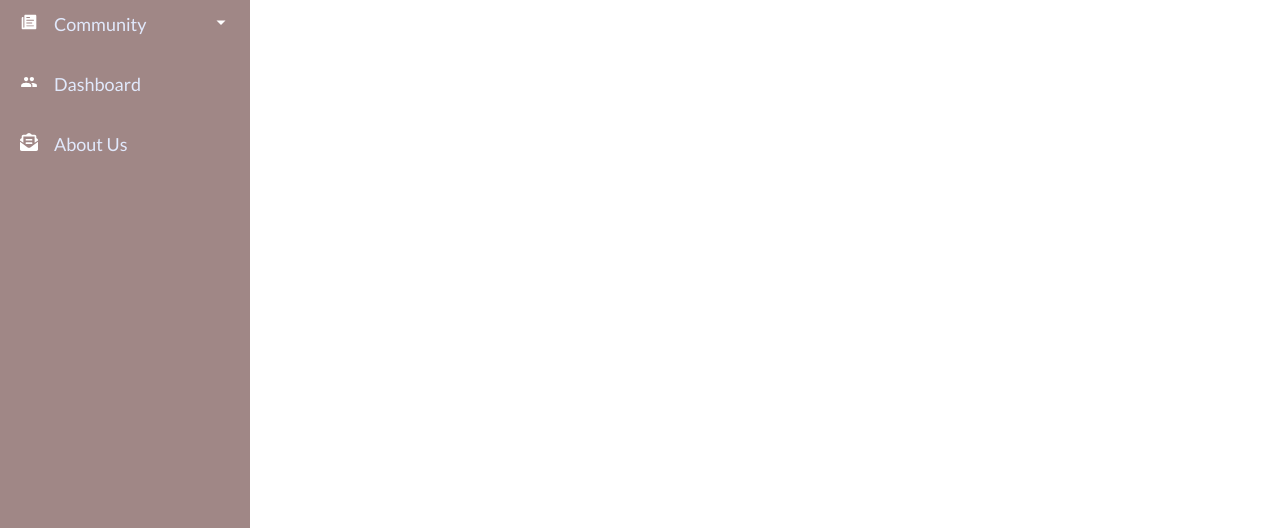
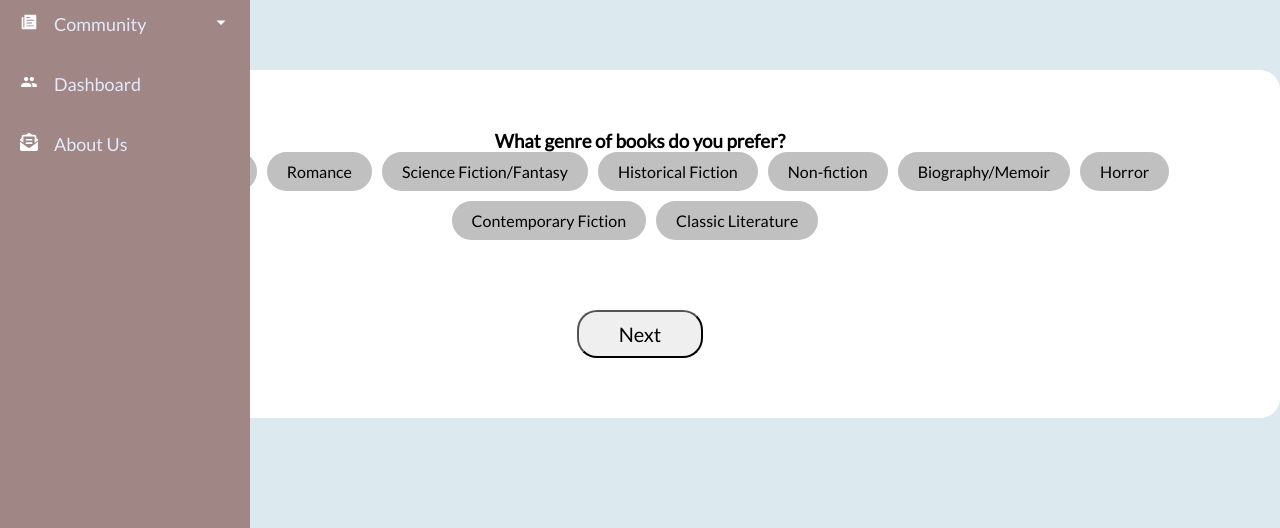
Before and after one commit to CatalinaBedoya1/between_the_lines, a React (Create React App) app: page /quiz in a window 1280 px wide. Shown: the part 206-734 px from the top of the page. Built offline with nearby package versions, Linux system fonts and the light colour scheme.

Commit message:
quiz feature and searchresults

```diff
--- a/src/index.js
+++ b/src/index.js
@@ -21,14 +21,17 @@ import Dashboard from "./routes/Dashboard";
 import AboutUs from "./routes/AboutUs";
 import Login from "./routes/Login";
 import SignUpPage from "./routes/SignUpPage";
+import Quiz from "./routes/Quiz";
 import "./App.css";
-import Quiz from "./routes/Quiz";
+import SearchResultsPage from "./routes/SearchResultsPage";
+
+
 
 
 
 const router = createBrowserRouter(createRoutesFromElements(
     <Route element={<AppLayout />}>
-        <Route path="/" element={<Home />}  />
+        <Route path="/home" element={<Home />}  />
         <Route path="/discover" element={<Discover />}  />
         <Route path="/discover/whatsTrending" element={<WhatsTrending />} />
         <Route path="/discover/genres" element={<Genres />} />
@@ -41,7 +44,11 @@ const router = createBrowserRouter(createRoutesFromElements(
         <Route path="/aboutus" element={<AboutUs />} />
         <Route path="/login" element={<Login />} />
         <Route path="/signUp" element={<SignUpPage />} />
+        <Route path="/searchResultsPage" element={<SearchResultsPage />} />
         <Route path="/quiz" element={<Quiz />} />
+
+
+
     </Route>
 ))
 
--- /dev/null
+++ b/src/routes/Quiz.js
@@ -0,0 +1,204 @@
+import React, { useState } from 'react';
+import styled from 'styled-components';
+
+// Styled components for styling
+const Container = styled.div`
+  display: flex;
+  justify-content: center;
+  align-items: center;
+  height: 100vh;
+  background-color: #DCE9EF;
+`;
+
+const QuizContent = styled.div`
+  text-align: center;
+`;
+
+const QuestionBubble = styled.div`
+  display: inline-block;
+  background-color: #FFFFFF;
+  border-radius: 20px;
+  padding: 60px;
+  margin-bottom: 60px;
+`;
+
+const OptionsContainer = styled.div`
+  display: flex;
+  flex-wrap: wrap;
+  justify-content: center;
+  margin-bottom: 40px;
+`;
+
+const OptionBubble = styled.div`
+  display: inline-block;
+  background-color: ${({ selected }) => (selected ? '#007bff' : '#c0c0c0')};
+  color: ${({ selected }) => (selected ? '#ffffff' : '#000000')};
+  border-radius: 20px;
+  padding: 10px 20px;
+  margin: 0 10px 10px 0;
+  cursor: pointer;
+  transition: background-color 0.3s ease, color 0.3s ease;
+
+  &:hover {
+    background-color: ${({ selected }) => (selected ? '#007bff' : '#a0a0a0')};
+  }
+`;
+
+const NextButton = styled.button`
+  margin-top: 20px;
+  padding: 10px 40px;
+  border-radius: 20px;
+  font-size: 20px;
+  transition: background-color 0.3s ease; /* Add transition for smooth effect */
+
+  &:hover {
+    background-color: #0056b3; /* Change background color on hover */
+  }
+`;
+
+const SubmitButton = styled.button`
+  margin-top: 20px;
+`;
+
+const Recommendations = styled.div`
+  margin-top: 40px;
+  background-color: #f8f8f8;
+  padding: 20px;
+  border-radius: 10px;
+  box-shadow: 0px 0px 10px rgba(0, 0, 0, 0.1);
+`;
+
+const RecommendationItem = styled.div`
+  margin-bottom: 20px;
+`;
+
+const RecommendationTitle = styled.h4`
+  margin-bottom: 10px;
+`;
+
+const RecommendationDetails = styled.p`
+  font-size: 16px;
+  line-height: 1.5;
+`;
+
+const RecommendationImage = styled.img`
+  max-width: 100%;
+  height: auto;
+  border-radius: 5px;
+  margin-bottom: 10px;
+`;
+
+const Quiz = () => {
+  const [userPreferences, setUserPreferences] = useState({});
+  const [currentQuestion, setCurrentQuestion] = useState(0);
+  const [isSubmitted, setIsSubmitted] = useState(false);
+  const [recommendation, setRecommendation] = useState(null);
+
+  const handleAnswerSelection = (questionId, answer) => {
+    setUserPreferences({ ...userPreferences, [questionId]: answer });
+  };
+
+  const quizQuestions = [
+    {
+      id: 1,
+      question: "What genre of books do you prefer?",
+      options: ["Mystery/Thriller", "Romance", "Science Fiction/Fantasy", "Historical Fiction", "Non-fiction", "Biography/Memoir", "Horror", "Contemporary Fiction", "Classic Literature"]
+    },
+    {
+      id: 2,
+      question: "How long do you prefer your books to be?",
+      options: ["Short (less than 300 pages)", "Medium (300-500 pages)", "Long (more than 500 pages)"]
+    },
+    {
+      id: 3,
+      question: "How fast do you typically read?",
+      options: ["Slow (1-2 weeks per book)", "Moderate (3-4 days per book)", "Fast (1-2 days per book)"]
+    },
+    {
+      id: 4,
+      question: "What type of writing style do you enjoy?",
+      options: ["Descriptive and lyrical", "Concise and to the point", "Dialogue-heavy and conversational"]
+    },
+    {
+      id: 5,
+      question: "What kind of characters do you prefer?",
+      options: ["Complex and morally ambiguous", "Relatable and everyday people", "Larger-than-life and heroic"]
+    },
+    {
+      id: 6,
+      question: "What type of plot do you find most engaging?",
+      options: ["Twisty and full of surprise", "Slow-burn and character-driven", "Fast-paced and action-packed"]
+    },
+    {
+      id: 7,
+      question: "What settings do you prefer in books?",
+      options: ["Urban and modern cities","Rural and countryside","Historical periods and settings"]
+    }
+  ];
+
+  const handleNextQuestion = () => {
+    setCurrentQuestion(currentQuestion + 1);
+  };
+
+  const handleQuizSubmit = () => {
+    setIsSubmitted(true);
+    // Construct search terms from user preferences
+    const searchTerms = Object.values(userPreferences).join('+');
+    // Fetch book recommendations from Google Books API based on user preferences
+    fetch(`https://www.googleapis.com/books/v1/volumes?q=${searchTerms}&key=AIzaSyCSGZabU9B0s_HlH9cmg7BBCjxFQZl0x3g`)
+      .then(response => response.json())
+      .then(result => {
+        // Extract the first book recommendation from the response
+        const firstBook = result.items[0];
+        // Set recommendation state with the first book recommendation
+        setRecommendation(firstBook);
+      })
+      .catch(error => {
+        console.error('Error fetching recommendations:', error);
+      });
+  };
+
+  return (
+    <Container>
+      <QuizContent>
+        <QuestionBubble>
+          <h3>{quizQuestions[currentQuestion].question}</h3>
+          <OptionsContainer>
+            {quizQuestions[currentQuestion].options.map((option) => (
+              <OptionBubble
+                key={option}
+                selected={userPreferences[quizQuestions[currentQuestion].id] === option}
+                onClick={() => handleAnswerSelection(quizQuestions[currentQuestion].id, option)}
+              >
+                {option}
+              </OptionBubble>
+            ))}
+          </OptionsContainer>
+          {currentQuestion < quizQuestions.length - 1 && (
+            <NextButton onClick={handleNextQuestion}>Next</NextButton>
+          )}
+          {currentQuestion === quizQuestions.length - 1 && (
+            <SubmitButton onClick={handleQuizSubmit}>Submit</SubmitButton>
+          )}
+        </QuestionBubble>
+        {isSubmitted && recommendation && (
+          <Recommendations>
+            <RecommendationItem>
+              <RecommendationTitle>{recommendation.volumeInfo.title}</RecommendationTitle>
+              <RecommendationDetails>
+                <strong>Author:</strong> {recommendation.volumeInfo.authors.join(', ')}<br />
+                {/* Add more book details */}
+              </RecommendationDetails>
+              <RecommendationImage
+                src={recommendation.volumeInfo.imageLinks.thumbnail}
+                alt={recommendation.volumeInfo.title}
+              />
+            </RecommendationItem>
+          </Recommendations>
+        )}
+      </QuizContent>
+    </Container>
+  );
+};
+
+export default Quiz;
--- a/src/routes/SearchResultsPage.js
+++ b/src/routes/SearchResultsPage.js
@@ -0,0 +1,68 @@
+import React from 'react';
+import styled from 'styled-components';
+
+const Container = styled.div`
+  display: flex;
+  flex-direction: column;
+`;
+
+const SearchBar = styled.div`
+  display: flex;
+  align-items: center;
+  padding: 10px;
+`;
+
+const SearchInput = styled.input`
+  flex: 1;
+  margin-right: 10px;
+  padding: 5px;
+`;
+
+const SearchButton = styled.button`
+  padding: 5px 10px;
+  background-color: #007bff;
+  color: #fff;
+  border: none;
+  cursor: pointer;
+`;
+
+const ButtonContainer = styled.div`
+  display: flex;
+  justify-content: space-between;
+  margin-top: 10px;
+`;
+
+const FilterButton = styled.button`
+  padding: 5px 10px;
+  background-color: #007bff;
+  color: #fff;
+  border: none;
+  cursor: pointer;
+`;
+
+const SearchResultsPage = () => {
+  const handleFilterClick = (filter) => {
+    // Handle filter click logic
+  };
+
+  const handleSearch = () => {
+    // Handle search logic
+  };
+
+  return (
+    <Container>
+      <SearchBar>
+        <SearchInput type="text" placeholder="Search..." />
+        <SearchButton onClick={handleSearch}>Search</SearchButton>
+      </SearchBar>
+      <ButtonContainer>
+        <FilterButton onClick={() => handleFilterClick('all')}>All</FilterButton>
+        <FilterButton onClick={() => handleFilterClick('romance')}>Romance</FilterButton>
+        <FilterButton onClick={() => handleFilterClick('sci-fi')}>Sci-Fi</FilterButton>
+        {/* Add more filter buttons as needed */}
+      </ButtonContainer>
+    </Container>
+  );
+};
+
+export default SearchResultsPage;
```
Also changed, not shown: src/components/Searchbar.js (added, +27 -0 lines).
